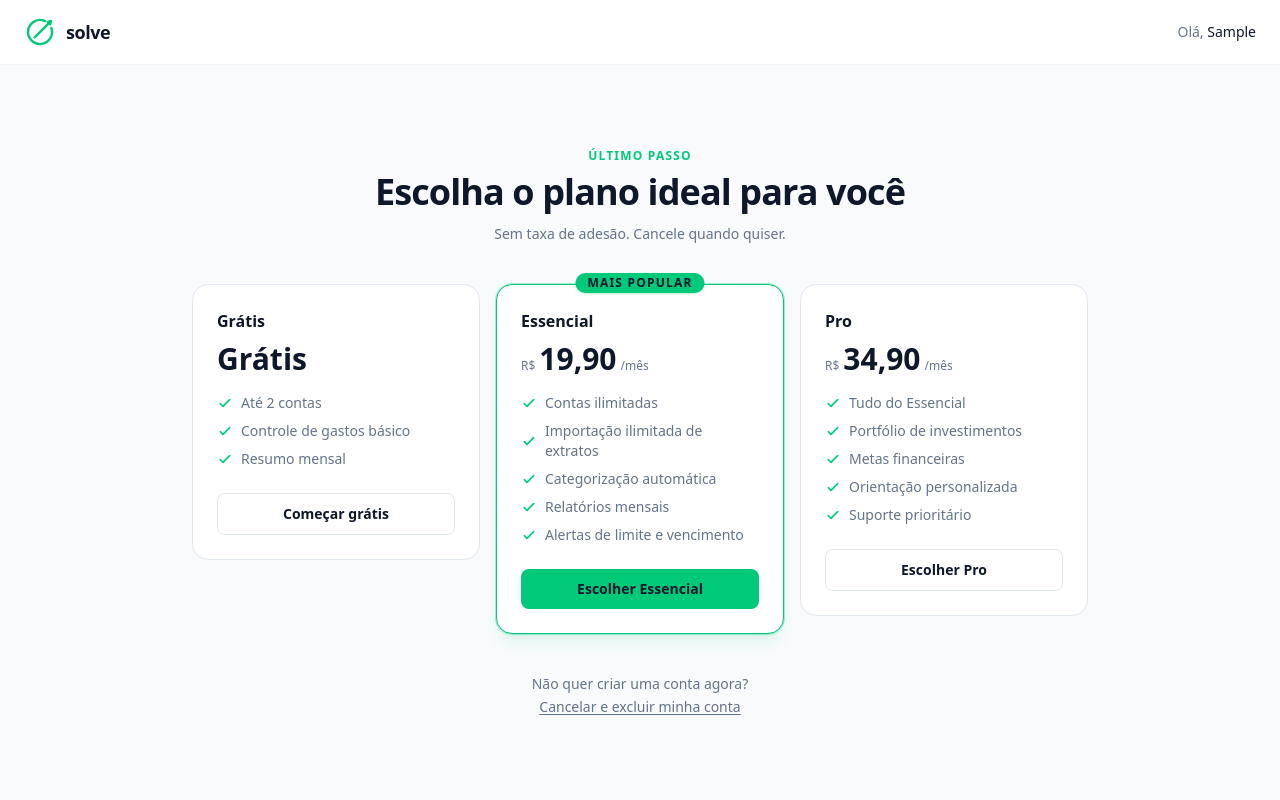
After one commit to gfernandes97/solveapp, a Django app: page /onboarding/plan/ in a window 1280 px wide. The commit adds this page. Run offline with Django 5.2, Linux system fonts and the light colour scheme; the visitor is signed in with stand-in values (Sample User, id 1); data comes from the database, SQL or seed files in the repository; data that the repository does not hold is empty; some libraries are stand-ins or nearby versions.

Commit message:
feat: auth flow with Google OAuth, plan selection, and subscription gate

```diff
--- a/frontend/apps/accounts/urls.py
+++ b/frontend/apps/accounts/urls.py
@@ -2,9 +2,7 @@ from django.urls import path
 
 from allauth.account.views import LoginView, LogoutView, SignupView
 
-# Aliases de URL para manter compatibilidade com os templates existentes.
-# 'login', 'register', 'logout' são usados em todo o projeto;
-# allauth usa 'account_login', 'account_signup', 'account_logout'.
+# Aliases de URL para compatibilidade com templates existentes.
 urlpatterns = [
     path("login/", LoginView.as_view(), name="login"),
     path("register/", SignupView.as_view(), name="register"),
--- a/frontend/apps/accounts/views.py
+++ b/frontend/apps/accounts/views.py
@@ -1,32 +1,68 @@
-from django.contrib.auth import login, logout
+from django.contrib.auth import logout
 from django.contrib.auth.decorators import login_required
 from django.shortcuts import redirect, render
 
-from .forms import LoginForm, RegisterForm
-
-
-def login_view(request):
-    if request.user.is_authenticated:
-        return redirect("dashboard")
-    form = LoginForm(request, data=request.POST or None)
-    if request.method == "POST" and form.is_valid():
-        login(request, form.get_user())
-        return redirect("dashboard")
-    return render(request, "accounts/login.html", {"form": form})
-
-
-def register_view(request):
-    if request.user.is_authenticated:
-        return redirect("dashboard")
-    form = RegisterForm(request.POST or None)
-    if request.method == "POST" and form.is_valid():
-        user = form.save()
-        login(request, user)
-        return redirect("dashboard")
-    return render(request, "accounts/register.html", {"form": form})
+from apps.subscriptions.models import Plan, Subscription
 
 
 @login_required
-def logout_view(request):
-    logout(request)
-    return redirect("home")
+def plan_selection(request):
+    """
+    Hub pós-login. Decide para onde o usuário vai:
+    1. Já tem assinatura → dashboard
+    2. Tem plano pré-selecionado na sessão (veio do pricing) → cria assinatura → dashboard
+    3. Sem assinatura e sem pré-seleção → mostra tela de escolha de plano
+    """
+    if hasattr(request.user, "subscription"):
+        return redirect("dashboard")
+
+    pre_selected = request.session.pop("selected_plan", None)
+    if pre_selected:
+        try:
+            plan = Plan.objects.get(slug=pre_selected, is_active=True)
+            Subscription.objects.create(user=request.user, plan=plan)
+            return redirect("dashboard")
+        except Plan.DoesNotExist:
+            pass
+
+    if request.method == "POST":
+        plan_slug = request.POST.get("plan_slug", "")
+        try:
+            plan = Plan.objects.get(slug=plan_slug, is_active=True)
+            Subscription.objects.create(user=request.user, plan=plan)
+            return redirect("dashboard")
+        except Plan.DoesNotExist:
+            pass
+
+    plans = Plan.objects.filter(is_active=True).order_by("price")
+    return render(request, "onboarding/plan.html", {"plans": plans})
+
+
+def start_with_plan(request):
+    """
+    Chamado quando o usuário clica em um plano na página de pricing pública.
+    Salva o slug na sessão e redireciona ao cadastro/login.
+    Se já estiver logado, manda direto ao plan_selection (que consome a sessão).
+    """
+    plan_slug = request.GET.get("plan", "")
+    valid_slugs = list(Plan.objects.filter(is_active=True).values_list("slug", flat=True))
+    if plan_slug in valid_slugs:
+        request.session["selected_plan"] = plan_slug
+
+    if request.user.is_authenticated:
+        return redirect("onboarding_plan")
+    return redirect("register")
+
+
+@login_required
+def cancel_registration(request):
+    """
+    Usuário desistiu de escolher um plano — deleta a conta e redireciona ao início.
+    Só aceita POST para evitar cancelamentos acidentais por link.
+    """
+    if request.method == "POST":
+        user = request.user
+        logout(request)
+        user.delete()
+        return redirect("home")
+    return redirect("onboarding_plan")
--- a/frontend/apps/core/views.py
+++ b/frontend/apps/core/views.py
@@ -83,7 +83,7 @@ def pricing(request):
             "description": "Para começar a se organizar.",
             "features": ["Até 2 contas", "Controle de gastos básico", "Resumo mensal"],
             "cta": "Começar grátis",
-            "href": "/accounts/register/",
+            "href": "/onboarding/start/?plan=free",
             "highlight": False,
         },
         {
@@ -99,7 +99,7 @@ def pricing(request):
                 "Alertas de limite e vencimento",
             ],
             "cta": "Assinar Essencial",
-            "href": "/accounts/register/?plan=essencial",
+            "href": "/onboarding/start/?plan=essencial",
             "highlight": True,
         },
         {
@@ -116,7 +116,7 @@ def pricing(request):
                 "Suporte prioritário",
             ],
             "cta": "Assinar Pro",
-            "href": "/accounts/register/?plan=pro",
+            "href": "/onboarding/start/?plan=pro",
             "highlight": False,
         },
     ]
--- a/frontend/config/urls.py
+++ b/frontend/config/urls.py
@@ -9,4 +9,6 @@ urlpatterns = [
     path("accounts/", include("apps.accounts.urls")),
     # allauth: social auth (Google), password reset, email confirmation, etc.
     path("accounts/", include("allauth.urls")),
+    # onboarding pós-cadastro: escolha de plano
+    path("onboarding/", include("apps.accounts.onboarding_urls")),
 ]
--- a/frontend/templates/marketing/home.html
+++ b/frontend/templates/marketing/home.html
@@ -35,7 +35,7 @@
 
   <!-- CTAs -->
   <div class="relative mt-10 flex flex-col items-center gap-4 sm:flex-row">
-    <a href="{% url 'register' %}"
+    <a href="/onboarding/start/?plan=free"
        class="group inline-flex items-center gap-2 rounded-full bg-solve px-8 py-3.5 text-base font-bold text-obsidian shadow-lg shadow-solve/20 transition-all duration-200 hover:bg-solve-light hover:-translate-y-0.5">
       Começar grátis
       <svg class="h-4 w-4 transition-transform group-hover:translate-x-1" fill="none" stroke="currentColor" viewBox="0 0 24 24">
@@ -233,7 +233,7 @@
     </div>
 
     <div class="mt-12 text-center">
-      <a href="{% url 'register' %}" class="inline-flex items-center gap-2 rounded-full bg-solve px-8 py-3.5 text-base font-bold text-obsidian hover:bg-solve-light transition-colors shadow-lg shadow-solve/20">
+      <a href="/onboarding/start/?plan=free" class="inline-flex items-center gap-2 rounded-full bg-solve px-8 py-3.5 text-base font-bold text-obsidian hover:bg-solve-light transition-colors shadow-lg shadow-solve/20">
         Começar grátis
         <svg class="h-4 w-4" fill="none" stroke="currentColor" viewBox="0 0 24 24"><path stroke-linecap="round" stroke-linejoin="round" stroke-width="2" d="M17 8l4 4m0 0l-4 4m4-4H3"/></svg>
       </a>
@@ -361,7 +361,7 @@
     <p class="mt-4 text-lg text-obsidian/60">
       Crie sua conta. É grátis.
     </p>
-    <a href="{% url 'register' %}"
+    <a href="/onboarding/start/?plan=free"
        class="mt-8 inline-flex items-center gap-2 rounded-full bg-obsidian px-8 py-3.5 text-base font-bold text-white shadow-xl transition-all duration-200 hover:bg-obsidian/90 hover:-translate-y-0.5">
       Começar agora
       <svg class="h-4 w-4" fill="none" stroke="currentColor" viewBox="0 0 24 24">
--- /dev/null
+++ b/frontend/templates/onboarding/plan.html
@@ -0,0 +1,113 @@
+{% extends "base.html" %}
+{% block title %}Escolha seu plano{% endblock %}
+
+{% block body %}
+<div class="flex min-h-screen flex-col bg-slate-50">
+
+  <!-- Header -->
+  <header class="flex items-center justify-between border-b border-slate-100 bg-white px-6 py-4">
+    <a href="{% url 'home' %}" class="flex items-center gap-2.5">
+      <svg class="h-8 w-8 text-solve" viewBox="0 0 24 24" fill="none" aria-hidden="true">
+        <path d="M20.5 8.9A9 9 0 1 1 15.8 3.8" stroke="currentColor" stroke-width="1.8" stroke-linecap="round"/>
+        <line x1="8" y1="16" x2="20.2" y2="3.8" stroke="currentColor" stroke-width="1.8" stroke-linecap="round"/>
+        <polyline points="17.8,4.5 20.2,3.8 19.6,6.2" stroke="currentColor" stroke-width="1.8" stroke-linecap="round" stroke-linejoin="round" fill="none"/>
+      </svg>
+      <span class="text-lg font-black tracking-tight text-obsidian">solve</span>
+    </a>
+    <p class="text-sm text-smoke">
+      Olá, <span class="font-medium text-obsidian">{{ request.user.first_name|default:request.user.email }}</span>
+    </p>
+  </header>
+
+  <!-- Content -->
+  <main class="flex flex-1 flex-col items-center justify-center px-6 py-16">
+
+    <div class="mb-10 text-center">
+      <p class="mb-2 text-xs font-bold uppercase tracking-widest text-solve">Último passo</p>
+      <h1 class="text-3xl font-black tracking-tight text-obsidian md:text-4xl">
+        Escolha o plano ideal para você
+      </h1>
+      <p class="mt-3 text-sm text-smoke">Sem taxa de adesão. Cancele quando quiser.</p>
+    </div>
+
+    <div class="grid w-full max-w-4xl gap-4 sm:grid-cols-3">
+      {% for plan in plans %}
+      <form method="post" action="{% url 'onboarding_plan' %}">
+        {% csrf_token %}
+        <input type="hidden" name="plan_slug" value="{{ plan.slug }}">
+        <button type="submit" class="group w-full text-left">
+          <div class="relative flex h-full flex-col rounded-2xl border p-6 transition-all duration-200
+            {% if plan.slug == 'essencial' %}
+              border-solve bg-white shadow-lg shadow-solve/10 ring-1 ring-solve/30
+            {% else %}
+              border-slate-200 bg-white hover:border-solve/40 hover:shadow-md
+            {% endif %}">
+
+            {% if plan.slug == 'essencial' %}
+            <div class="absolute -top-3 left-1/2 -translate-x-1/2 whitespace-nowrap rounded-full bg-solve px-3 py-0.5 text-xs font-bold uppercase tracking-widest text-obsidian shadow-sm shadow-solve/30">
+              Mais popular
+            </div>
+            {% endif %}
+
+            <div class="mb-4">
+              <p class="text-base font-bold text-obsidian">{{ plan.name }}</p>
+              <div class="mt-2 flex items-baseline gap-1">
+                {% if plan.price == 0 %}
+                  <span class="text-3xl font-black text-obsidian">Grátis</span>
+                {% else %}
+                  <span class="text-xs text-smoke">R$</span>
+                  <span class="text-3xl font-black text-obsidian">{{ plan.price }}</span>
+                  <span class="text-xs text-smoke">/mês</span>
+                {% endif %}
+              </div>
+            </div>
+
+            <ul class="mb-6 flex-1 space-y-2">
+              {% if plan.slug == 'free' %}
+                <li class="flex items-center gap-2 text-sm text-smoke"><svg class="h-4 w-4 flex-shrink-0 text-solve" fill="none" stroke="currentColor" viewBox="0 0 24 24"><path stroke-linecap="round" stroke-linejoin="round" stroke-width="2.5" d="M5 13l4 4L19 7"/></svg>Até 2 contas</li>
+                <li class="flex items-center gap-2 text-sm text-smoke"><svg class="h-4 w-4 flex-shrink-0 text-solve" fill="none" stroke="currentColor" viewBox="0 0 24 24"><path stroke-linecap="round" stroke-linejoin="round" stroke-width="2.5" d="M5 13l4 4L19 7"/></svg>Controle de gastos básico</li>
+                <li class="flex items-center gap-2 text-sm text-smoke"><svg class="h-4 w-4 flex-shrink-0 text-solve" fill="none" stroke="currentColor" viewBox="0 0 24 24"><path stroke-linecap="round" stroke-linejoin="round" stroke-width="2.5" d="M5 13l4 4L19 7"/></svg>Resumo mensal</li>
+              {% elif plan.slug == 'essencial' %}
+                <li class="flex items-center gap-2 text-sm text-smoke"><svg class="h-4 w-4 flex-shrink-0 text-solve" fill="none" stroke="currentColor" viewBox="0 0 24 24"><path stroke-linecap="round" stroke-linejoin="round" stroke-width="2.5" d="M5 13l4 4L19 7"/></svg>Contas ilimitadas</li>
+                <li class="flex items-center gap-2 text-sm text-smoke"><svg class="h-4 w-4 flex-shrink-0 text-solve" fill="none" stroke="currentColor" viewBox="0 0 24 24"><path stroke-linecap="round" stroke-linejoin="round" stroke-width="2.5" d="M5 13l4 4L19 7"/></svg>Importação ilimitada de extratos</li>
+                <li class="flex items-center gap-2 text-sm text-smoke"><svg class="h-4 w-4 flex-shrink-0 text-solve" fill="none" stroke="currentColor" viewBox="0 0 24 24"><path stroke-linecap="round" stroke-linejoin="round" stroke-width="2.5" d="M5 13l4 4L19 7"/></svg>Categorização automática</li>
+                <li class="flex items-center gap-2 text-sm text-smoke"><svg class="h-4 w-4 flex-shrink-0 text-solve" fill="none" stroke="currentColor" viewBox="0 0 24 24"><path stroke-linecap="round" stroke-linejoin="round" stroke-width="2.5" d="M5 13l4 4L19 7"/></svg>Relatórios mensais</li>
+                <li class="flex items-center gap-2 text-sm text-smoke"><svg class="h-4 w-4 flex-shrink-0 text-solve" fill="none" stroke="currentColor" viewBox="0 0 24 24"><path stroke-linecap="round" stroke-linejoin="round" stroke-width="2.5" d="M5 13l4 4L19 7"/></svg>Alertas de limite e vencimento</li>
+              {% else %}
+                <li class="flex items-center gap-2 text-sm text-smoke"><svg class="h-4 w-4 flex-shrink-0 text-solve" fill="none" stroke="currentColor" viewBox="0 0 24 24"><path stroke-linecap="round" stroke-linejoin="round" stroke-width="2.5" d="M5 13l4 4L19 7"/></svg>Tudo do Essencial</li>
+                <li class="flex items-center gap-2 text-sm text-smoke"><svg class="h-4 w-4 flex-shrink-0 text-solve" fill="none" stroke="currentColor" viewBox="0 0 24 24"><path stroke-linecap="round" stroke-linejoin="round" stroke-width="2.5" d="M5 13l4 4L19 7"/></svg>Portfólio de investimentos</li>
+                <li class="flex items-center gap-2 text-sm text-smoke"><svg class="h-4 w-4 flex-shrink-0 text-solve" fill="none" stroke="currentColor" viewBox="0 0 24 24"><path stroke-linecap="round" stroke-linejoin="round" stroke-width="2.5" d="M5 13l4 4L19 7"/></svg>Metas financeiras</li>
+                <li class="flex items-center gap-2 text-sm text-smoke"><svg class="h-4 w-4 flex-shrink-0 text-solve" fill="none" stroke="currentColor" viewBox="0 0 24 24"><path stroke-linecap="round" stroke-linejoin="round" stroke-width="2.5" d="M5 13l4 4L19 7"/></svg>Orientação personalizada</li>
+                <li class="flex items-center gap-2 text-sm text-smoke"><svg class="h-4 w-4 flex-shrink-0 text-solve" fill="none" stroke="currentColor" viewBox="0 0 24 24"><path stroke-linecap="round" stroke-linejoin="round" stroke-width="2.5" d="M5 13l4 4L19 7"/></svg>Suporte prioritário</li>
+              {% endif %}
+            </ul>
+
+            <span class="block w-full rounded-lg py-2.5 text-center text-sm font-bold transition-all duration-200
+              {% if plan.slug == 'essencial' %}
+                bg-solve text-obsidian group-hover:bg-solve-light
+              {% else %}
+                border border-slate-200 text-obsidian group-hover:border-solve/50 group-hover:text-solve
+              {% endif %}">
+              {% if plan.price == 0 %}Começar grátis{% else %}Escolher {{ plan.name }}{% endif %}
+            </span>
+
+          </div>
+        </button>
+      </form>
+      {% endfor %}
+    </div>
+
+    <!-- Cancel -->
+    <div class="mt-10 text-center">
+      <p class="text-sm text-smoke">Não quer criar uma conta agora?</p>
+      <form method="post" action="{% url 'onboarding_cancel' %}" class="mt-1 inline">
+        {% csrf_token %}
+        <button type="submit" class="text-sm text-smoke underline underline-offset-2 transition-colors hover:text-red-500">
+          Cancelar e excluir minha conta
+        </button>
+      </form>
+    </div>
+
+  </main>
+</div>
+{% endblock %}
```
Also changed, not shown: frontend/apps/accounts/middleware.py (added, +19 -0 lines), frontend/apps/accounts/onboarding_urls.py (added, +9 -0 lines), frontend/config/settings.py (+6 -2 lines), frontend/templates/socialaccount/login.html (added, +54 -0 lines).
